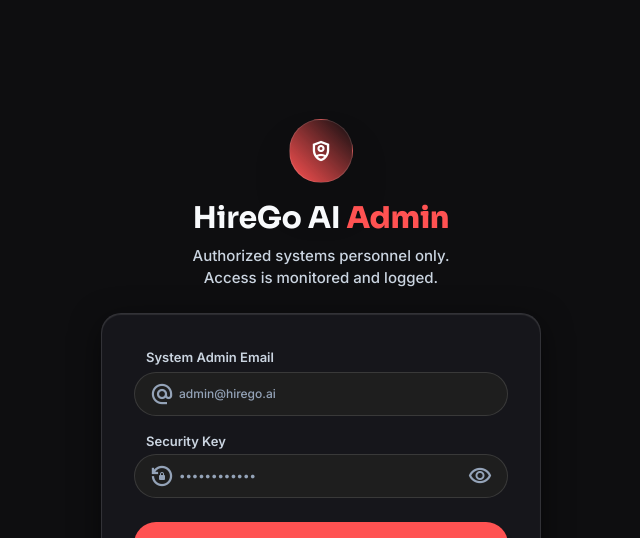
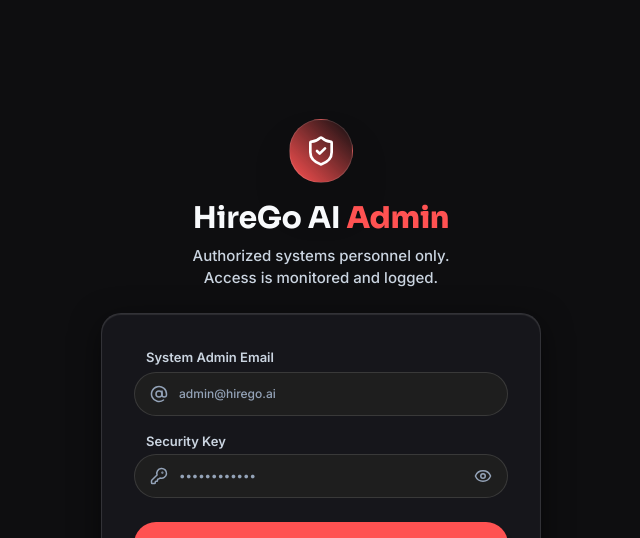
Before and after one commit to hirego1ai-design/hariom-, a Next.js app: page /admin/login in a window 1280 px wide. Shown: the top 538 px of the page, without its empty margins (319-959 px from the left). Built offline with nearby package versions, Linux system fonts and the light colour scheme; no server answers.

Commit message:
fix: use bundled icons on admin login

```diff
--- a/src/app/admin/login/page.tsx
+++ b/src/app/admin/login/page.tsx
@@ -2,7 +2,7 @@
 
 import React, { useState } from "react";
 import Link from "next/link";
-import { ArrowRight } from "lucide-react";
+import { ArrowRight, AtSign, CircleAlert, Eye, EyeOff, KeyRound, ShieldCheck } from "lucide-react";
 
 export default function AdminLoginPage() {
   const [email, setEmail] = useState("");
@@ -56,7 +56,7 @@
           {/* Brand Anchor */}
           <div className="mb-6 flex flex-col items-center gap-2 animate-in fade-in slide-in-from-bottom-4 duration-700">
             <div className="w-16 h-16 rounded-2xl bg-gradient-to-tr from-primary to-primary-light flex items-center justify-center shadow-2xl border border-outline mb-2">
-              <span className="material-symbols-outlined text-white text-[32px]">shield_person</span>
+              <ShieldCheck className="w-8 h-8 text-white" aria-hidden="true" />
             </div>
             <h1 className="font-display-lg text-2xl font-bold text-text-primary tracking-tight text-center">
               HireGo AI <span className="text-primary font-extrabold">Admin</span>
@@ -70,7 +70,7 @@
           <div className="glass-card w-full p-6 lg:p-8 rounded-2xl border border-outline shadow-2xl animate-in fade-in slide-in-from-bottom-8 duration-1000">
             {error && (
               <div className="mb-4 p-3 rounded-xl bg-red-500/20 border border-red-500/30 text-red-400 text-xs font-bold flex items-center gap-2">
-                <span className="material-symbols-outlined text-[18px]">error</span>
+                <CircleAlert className="w-[18px] h-[18px] shrink-0" aria-hidden="true" />
                 {error}
               </div>
             )}
@@ -82,9 +82,7 @@
                   System Admin Email
                 </label>
                 <div className="relative group">
-                  <span className="material-symbols-outlined absolute left-4 top-1/2 -translate-y-1/2 text-text-muted group-focus-within:text-primary transition-colors text-[18px]">
-                    alternate_email
-                  </span>
+                  <AtSign className="absolute left-4 top-1/2 -translate-y-1/2 w-[18px] h-[18px] text-text-muted group-focus-within:text-primary transition-colors" aria-hidden="true" />
                   <input
                     className="w-full h-11 rounded-full bg-[#1E1E1E] border border-outline pl-11 pr-5 text-xs text-text-primary placeholder:text-text-muted focus:outline-none focus:border-primary/50 transition-all duration-300"
                     id="email"
@@ -105,9 +103,7 @@
                   </label>
                 </div>
                 <div className="relative group">
-                  <span className="material-symbols-outlined absolute left-4 top-1/2 -translate-y-1/2 text-text-muted group-focus-within:text-primary transition-colors text-[18px]">
-                    lock_reset
-                  </span>
+                  <KeyRound className="absolute left-4 top-1/2 -translate-y-1/2 w-[18px] h-[18px] text-text-muted group-focus-within:text-primary transition-colors" aria-hidden="true" />
                   <input
                     className="w-full h-11 rounded-full bg-[#1E1E1E] border border-outline pl-11 pr-11 text-xs text-text-primary placeholder:text-text-muted focus:outline-none focus:border-primary/50 transition-all duration-300"
                     id="password"
@@ -122,9 +118,11 @@
                     onClick={() => setShowPassword(!showPassword)}
                     className="absolute right-4 top-1/2 -translate-y-1/2 text-text-muted hover:text-white transition-colors"
                   >
-                    <span className="material-symbols-outlined text-[18px]">
-                      {showPassword ? "visibility_off" : "visibility"}
-                    </span>
+                    {showPassword ? (
+                      <EyeOff className="w-[18px] h-[18px]" aria-hidden="true" />
+                    ) : (
+                      <Eye className="w-[18px] h-[18px]" aria-hidden="true" />
+                    )}
                   </button>
                 </div>
               </div>
```
